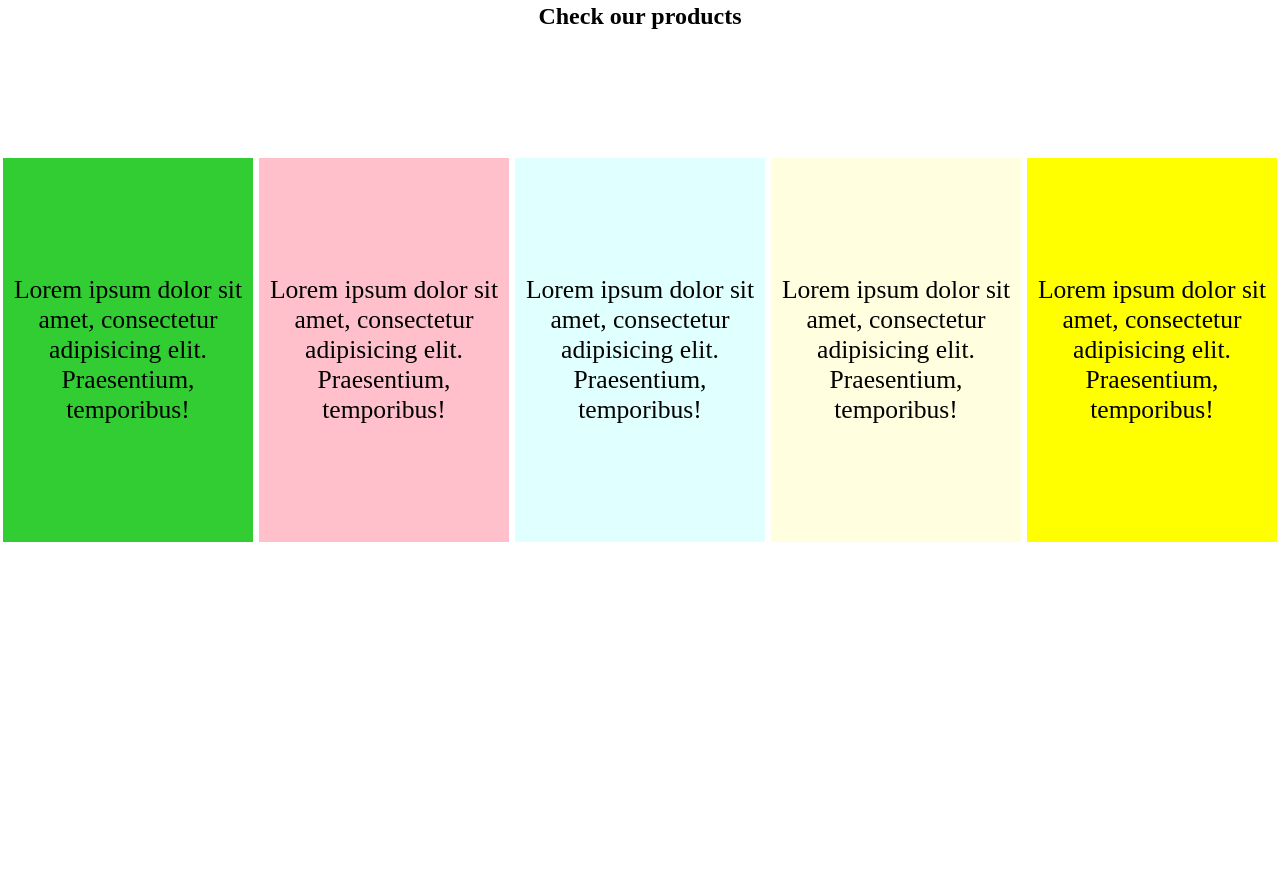
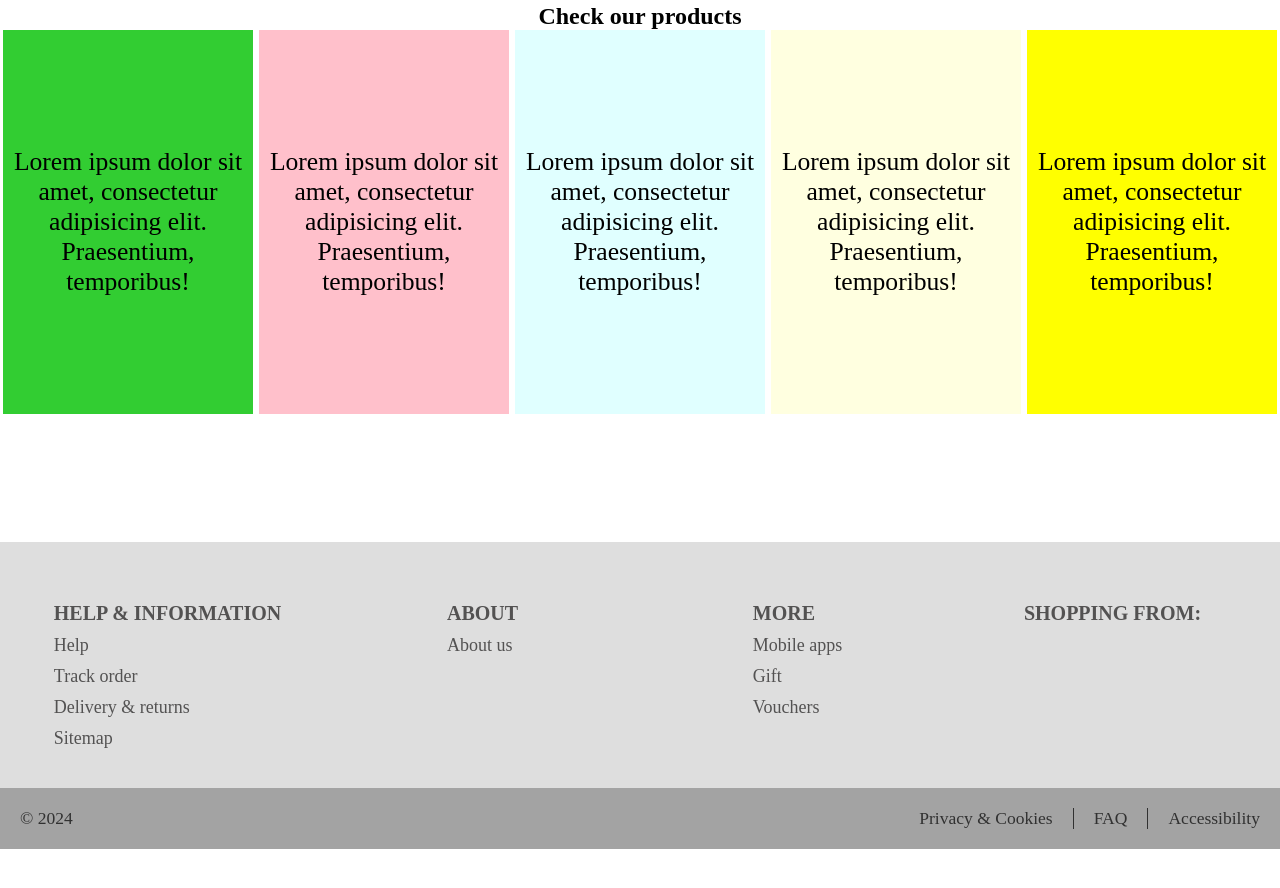
Before and after one commit to Alize21/shop-web-design, a plain HTML site: page index.html in a window 1280 px wide. Shown: the part 714-1602 px from the top of the page. After the commit the page ends 1563 px from the top, so only its background shows below. Drawn offline with Linux system fonts and the light colour scheme.

Commit message:
menambahkan footer

```diff
--- a/index.html
+++ b/index.html
@@ -43,5 +43,36 @@
         </div>
       </div>
     </section>
+
+    <footer>
+      <ul class="footer-item">
+        <h1>HELP & INFORMATION</h1>
+        <li>Help</li>
+        <li>Track order</li>
+        <li>Delivery & returns</li>
+        <li>Sitemap</li>
+      </ul>
+      <ul class="footer-item">
+        <h1>ABOUT</h1>
+        <li>About us</li>
+      </ul>
+      <ul class="footer-item">
+        <h1>MORE</h1>
+        <li>Mobile apps</li>
+        <li>Gift</li>
+        <li>Vouchers</li>
+      </ul>
+      <ul class="footer-item">
+        <h1>SHOPPING FROM:</h1>
+      </ul>
+      <div class="credit">
+        <h3>&copy; 2024</h3>
+        <div class="privacy">
+          <h3>Privacy & Cookies</h3>
+          <h3>FAQ</h3>
+          <h3>Accessibility</h3>
+        </div>
+      </div>
+    </footer>
   </body>
 </html>
--- a/style.css
+++ b/style.css
@@ -7,7 +7,6 @@ body {
   display: flex;
   flex-direction: column;
   justify-content: center;
-  margin-bottom: 2000px;
 }
 
 /* hero */
@@ -15,7 +14,6 @@ body {
   position: relative;
   width: 100%;
   background-color: white;
-  /* margin-bottom: 20vw; */
 }
 
 .hero-img img {
@@ -64,8 +62,10 @@ body {
 }
 
 /* deskription */
+.deskription {
+  margin: 10vw 0;
+}
 .deskription h1 {
-  margin: 10vw 0;
   text-align: center;
 }
 
@@ -101,3 +101,57 @@ body {
 .kotak p {
   font-size: 2vw;
 }
+
+/* footer */
+footer {
+  position: relative;
+  background-color: #dedede;
+  padding: 60px 10px;
+  padding-bottom: 100px;
+  display: grid;
+  grid-template-columns: repeat(4, 1fr);
+  justify-items: center;
+}
+
+.footer-item {
+  list-style: none;
+  color: #535252;
+}
+.footer-item h1 {
+  font-size: 20px;
+}
+.footer-item li {
+  margin-top: 10px;
+  font-size: 18px;
+}
+
+.credit {
+  width: 100%;
+  background-color: #a3a3a3;
+  position: absolute;
+  bottom: 0;
+  display: flex;
+  align-items: center;
+  padding: 20px 0;
+  font-size: 15px;
+  color: #313131;
+}
+
+.credit h3 {
+  font-weight: 300;
+  margin-left: 20px;
+}
+.privacy {
+  margin-left: auto;
+  margin-right: 20px;
+  display: flex;
+}
+
+.privacy h3:nth-child(1) {
+  padding-right: 20px;
+  border-right: 1px solid #313131;
+}
+.privacy h3:nth-child(3) {
+  padding-left: 20px;
+  border-left: 1px solid #313131;
+}
```
